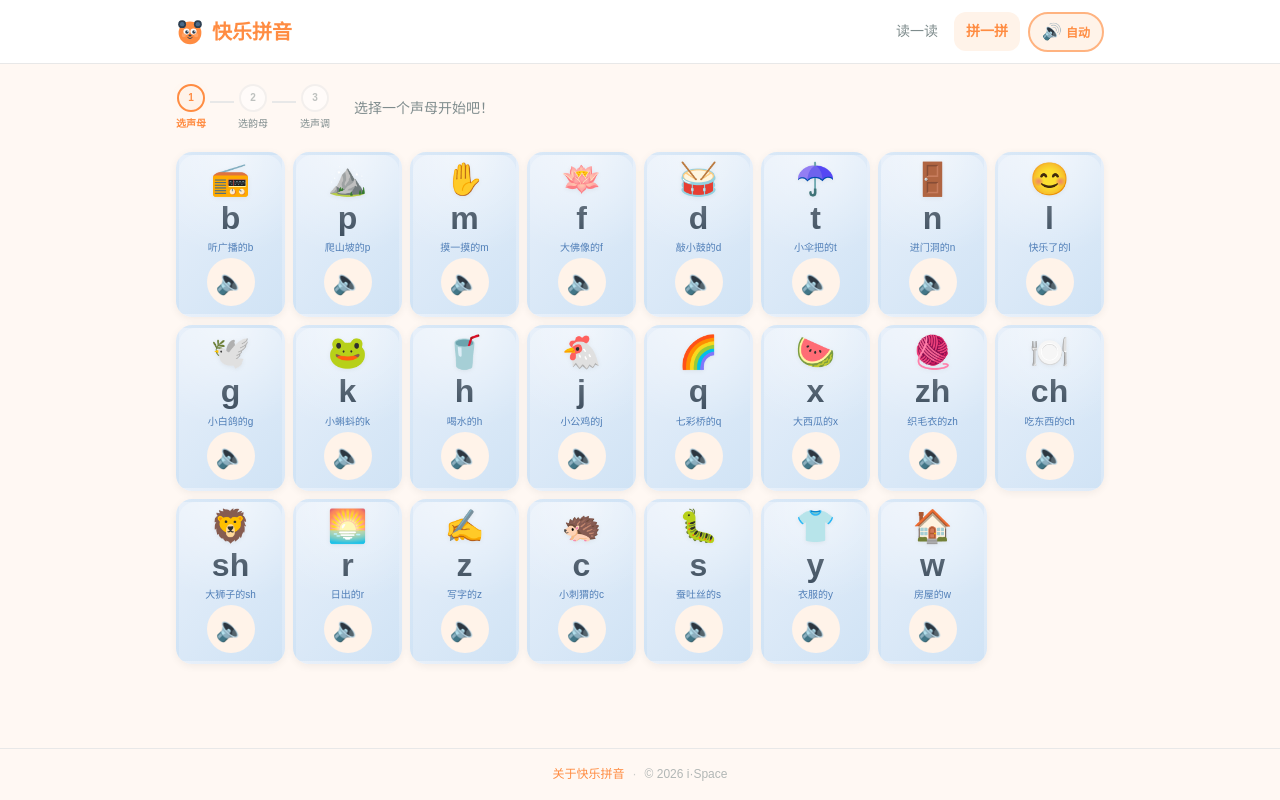
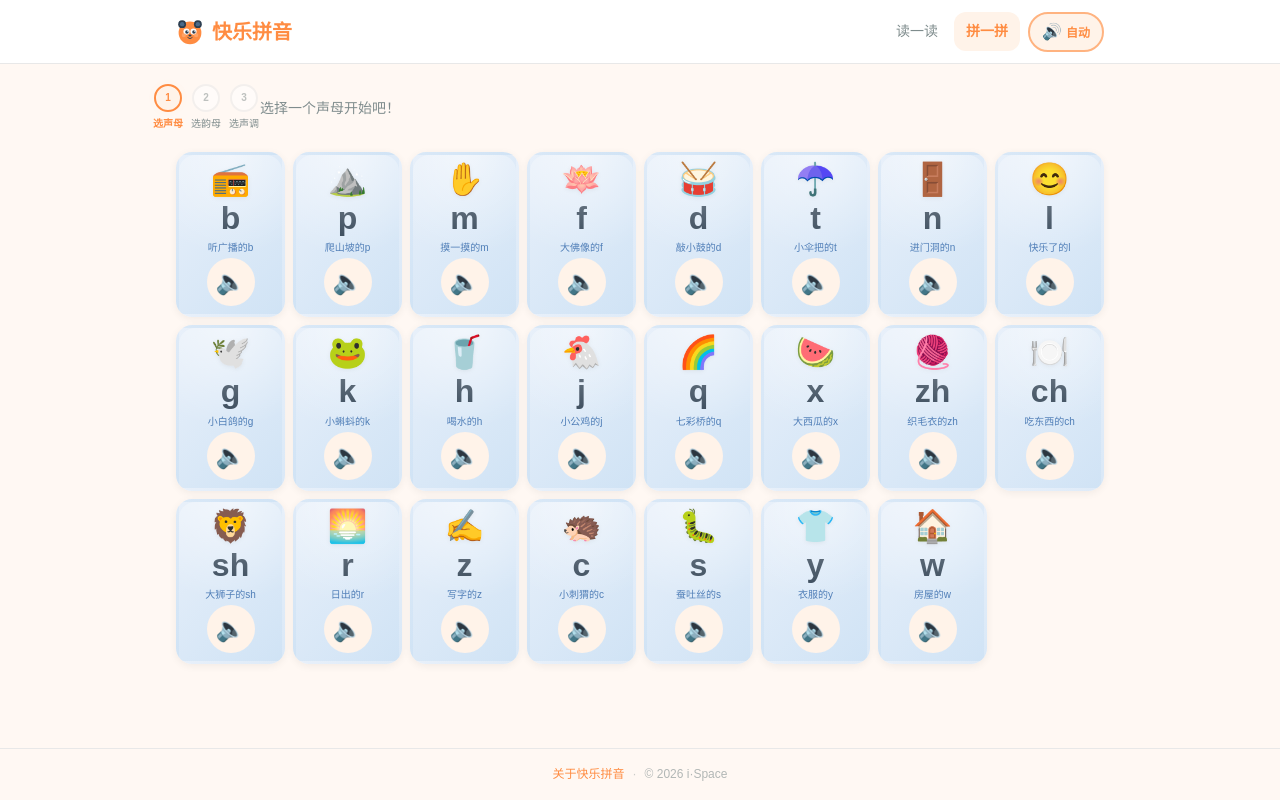
Before and after one commit to ispace-top/HappyPinyin, a Vue app: page /#/builder in a window 1280 px wide. Built offline with nearby package versions, Linux system fonts and the light colour scheme.

Commit message:
Center stepper in builder toolbar: back left, stepper center, prompt right

```diff
--- a/src/pages/BuilderPage.vue
+++ b/src/pages/BuilderPage.vue
@@ -236,11 +236,10 @@ const initialItems = computed(() =>
 }
 
 .builder-toolbar {
-  display: flex;
+  display: grid;
+  grid-template-columns: 60px 1fr auto;
   align-items: center;
-  gap: var(--space-3);
   padding: var(--space-1) 0;
-  flex-wrap: wrap;
 }
 
 .step-prompt {
```
